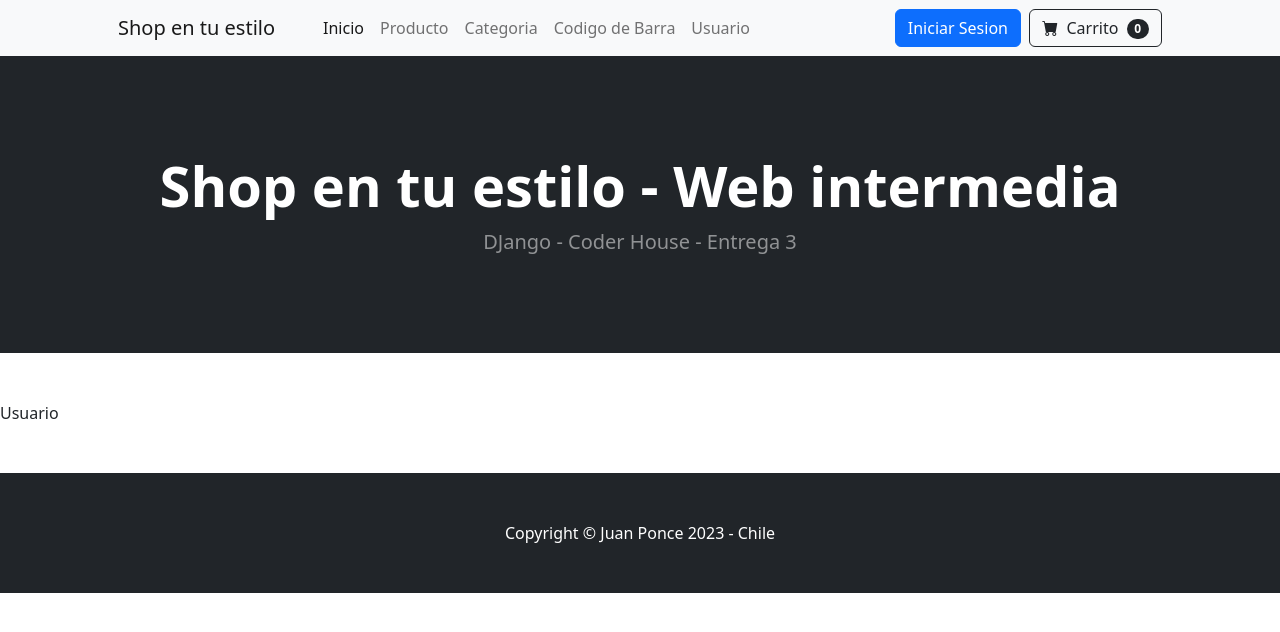
After one commit to jponcecl/entrega3, a Django app: template AppE3/templates/usuario.html in a window 1280 px wide. The commit adds this page. Shown: the top 632 px of the page. Run offline with Django 3.2, Linux system fonts and the light colour scheme; the template is opened without the code that fills it, so the values that code supplies are empty; some libraries are stand-ins or nearby versions.

Commit message:
Reutilizacion de base html

```diff
--- /dev/null
+++ b/AppE3/templates/base.html
@@ -0,0 +1,79 @@
+<!DOCTYPE html>
+<html lang="en">
+    <head>
+		{% load static %}
+        <meta charset="utf-8" />
+        <meta name="viewport" content="width=device-width, initial-scale=1, shrink-to-fit=no" />
+        <meta name="description" content="" />
+        <meta name="author" content="" />
+        <title>Shop Homepage - Start Bootstrap Template</title>
+        <!-- Favicon-->
+        <link rel="icon" type="image/x-icon" href="assets/favicon.ico" />
+        <!-- Bootstrap icons-->
+        <link href="https://cdn.jsdelivr.net/npm/bootstrap-icons@1.5.0/font/bootstrap-icons.css" rel="stylesheet" />
+        <!-- Core theme CSS (includes Bootstrap)-->
+        <link href="{% static 'css/styles.css' %}" rel="stylesheet" />
+    </head>
+    <body>
+        <!-- Navigation-->
+        <nav class="navbar navbar-expand-lg navbar-light bg-light">
+            <div class="container px-4 px-lg-5">
+                <a class="navbar-brand" href="#!">Shop en tu estilo</a>
+                <button class="navbar-toggler" type="button" data-bs-toggle="collapse" data-bs-target="#navbarSupportedContent" aria-controls="navbarSupportedContent" aria-expanded="false" aria-label="Toggle navigation"><span class="navbar-toggler-icon"></span></button>
+                <div class="collapse navbar-collapse" id="navbarSupportedContent">
+                    <ul class="navbar-nav me-auto mb-2 mb-lg-0 ms-lg-4">
+                        <li class="nav-item"><a class="nav-link active" aria-current="page" href="{% url 'inicio' %}">Inicio</a></li>
+						<li class="nav-item"><a class="nav-link" href="{% url 'producto' %}">Producto</a></li>
+						<li class="nav-item"><a class="nav-link" href="{% url 'categoria' %}">Categoria</a></li>
+						<li class="nav-item"><a class="nav-link" href="{% url 'codigobarra' %}">Codigo de Barra</a></li>
+						<li class="nav-item"><a class="nav-link" href="{% url 'usuario' %}">Usuario</a></li>
+						<!--
+                        <li class="nav-item dropdown">
+                            <a class="nav-link dropdown-toggle" id="navbarDropdown" href="#" role="button" data-bs-toggle="dropdown" aria-expanded="false">Shop</a>
+                            <ul class="dropdown-menu" aria-labelledby="navbarDropdown">
+                                <li><a class="dropdown-item" href="#!">All Products</a></li>
+                                <li><hr class="dropdown-divider" /></li>
+                                <li><a class="dropdown-item" href="#!">Popular Items</a></li>
+                                <li><a class="dropdown-item" href="#!">New Arrivals</a></li>
+                            </ul>
+                        </li>
+						-->
+                    </ul>
+					<a class="btn btn-primary" href="#singup">Iniciar Sesion</a>&nbsp;&nbsp;
+                    <form class="d-flex">
+                        <button class="btn btn-outline-dark" type="submit">
+                            <i class="bi-cart-fill me-1"></i>
+                            Carrito
+                            <span class="badge bg-dark text-white ms-1 rounded-pill">0</span>
+                        </button>
+                    </form>
+                </div>
+            </div>
+        </nav>
+        <!-- Header-->
+        <header class="bg-dark py-5">
+            <div class="container px-4 px-lg-5 my-5">
+                <div class="text-center text-white">
+                    <h1 class="display-4 fw-bolder">Shop en tu estilo - Web intermedia</h1>
+                    <p class="lead fw-normal text-white-50 mb-0">DJango - Coder House - Entrega 3</p>
+                </div>
+            </div>
+        </header>
+        <!-- Section-->
+        <section class="py-5">
+
+		{% block contenidoQueCambia %}
+
+		{% endblock contenidoQueCambia %}
+
+        </section>
+        <!-- Footer-->
+        <footer class="py-5 bg-dark">
+            <div class="container"><p class="m-0 text-center text-white">Copyright &copy; Juan Ponce 2023 - Chile</p></div>
+        </footer>
+        <!-- Bootstrap core JS-->
+        <script src="https://cdn.jsdelivr.net/npm/bootstrap@5.2.3/dist/js/bootstrap.bundle.min.js"></script>
+        <!-- Core theme JS-->
+        <script src="js/scripts.js"></script>
+    </body>
+</html>
--- /dev/null
+++ b/AppE3/templates/categoria.html
@@ -0,0 +1,5 @@
+{% extends 'base.html' %}
+
+{% block contenidoQueCambia %}
+Categoria
+{% endblock contenidoQueCambia %}
--- /dev/null
+++ b/AppE3/templates/codigobarra.html
@@ -0,0 +1,5 @@
+{% extends 'base.html' %}
+
+{% block contenidoQueCambia %}
+Codigo de Barra
+{% endblock contenidoQueCambia %}
--- /dev/null
+++ b/AppE3/templates/producto.html
@@ -0,0 +1,5 @@
+{% extends 'base.html' %}
+
+{% block contenidoQueCambia %}
+Productos
+{% endblock contenidoQueCambia %}
--- /dev/null
+++ b/AppE3/templates/usuario.html
@@ -0,0 +1,5 @@
+{% extends 'base.html' %}
+
+{% block contenidoQueCambia %}
+Usuario
+{% endblock contenidoQueCambia %}
```
Also changed, not shown: AppE3/templates/inicio.html (+5 -74 lines), AppE3/urls.py (+5 -5 lines).
